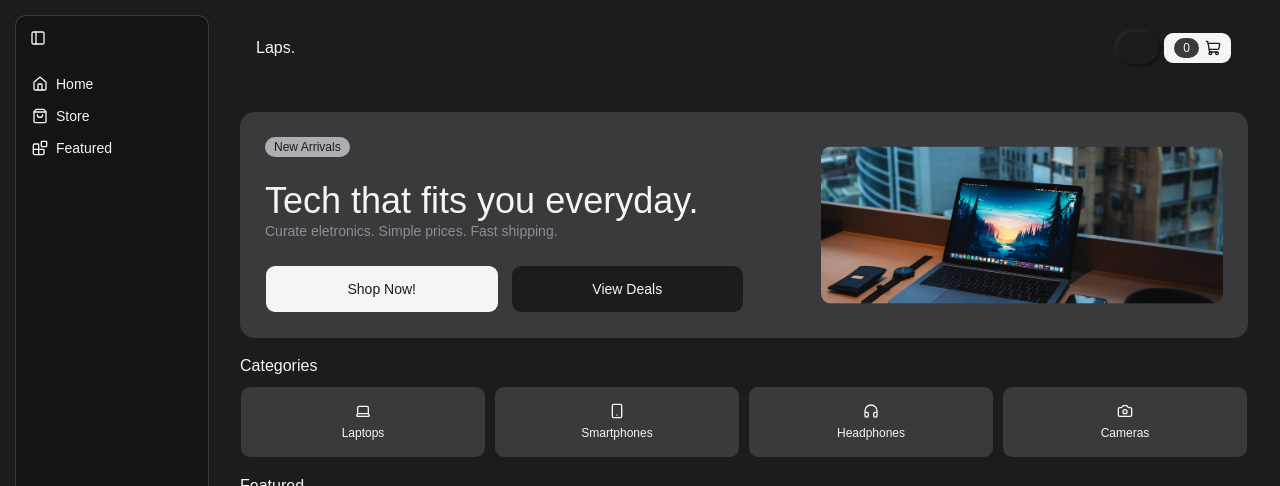
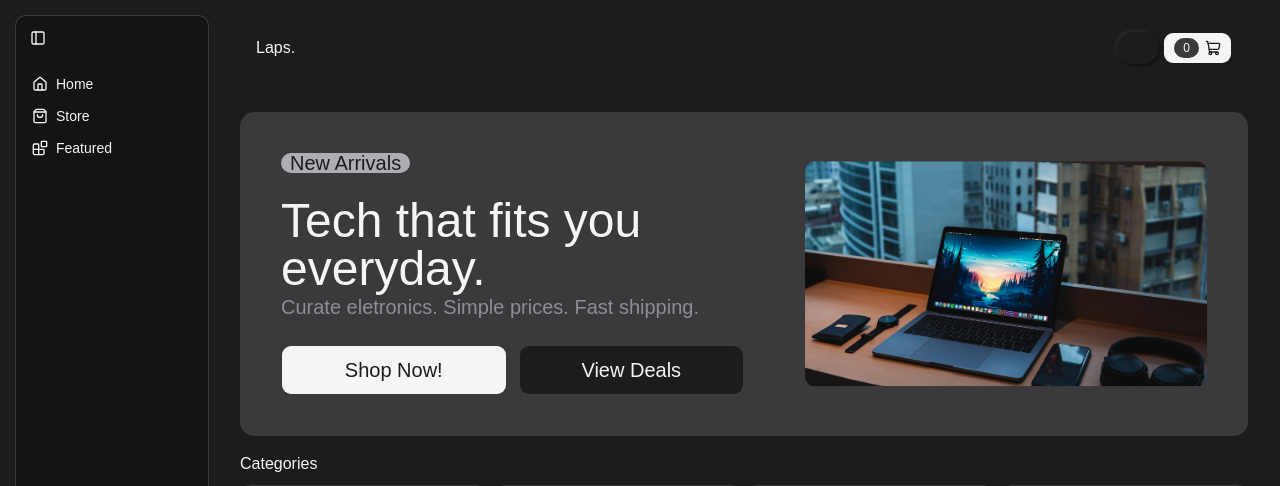
Before and after one commit to eustaquiogalano/shopping-cart-odin, a React (Vite) app: page /home in a window 1280 px wide. Shown: the top 486 px of the page. Built offline with nearby package versions, Linux system fonts and the light colour scheme; no server answers.

Commit message:
refactor: update layout size for 1024px screen and wider

```diff
--- a/src/Pages/Home/Home.jsx
+++ b/src/Pages/Home/Home.jsx
@@ -29,30 +29,36 @@ export default function Home() {
     <main className={styles.homeMain}>
       <div className="max-w-[1920px] mx-auto flex flex-1 flex-col gap-4 overflow-y-auto w-full p-[1rem] pb-[calc(56px_+_2rem)] md:p-[1rem] md:pb-0 ">
         {/* Hero section */}
-        <section className="flex flex-col h-fit p-[1.5rem] gap-[.75rem] lg:gap-[1.5rem] w-full relative border rounded-xl bg-secondary text-secondary-foreground">
-          <Badge className="bg-accent text-accent-foreground">
+        <section className="flex flex-col h-fit p-[1.5rem] lg:p-[2.5rem] gap-[.75rem] lg:gap-[1.5rem] w-full relative border rounded-xl bg-secondary text-secondary-foreground">
+          <Badge className="bg-accent text-accent-foreground text-xl">
             New Arrivals
           </Badge>
-          <div className="w-full h-55 overflow-hidden rounded-lg md:absolute md:right-[1.5rem] md:top-1/2 md:-translate-y-1/2 md:w-[40%] md:h-[70%]">
+          <div className="w-full h-55 overflow-hidden rounded-lg md:absolute md:right-[1.5rem] md:top-1/2 md:-translate-y-1/2 md:w-[40%] md:h-[70%] lg:right-[2.5rem]">
             <img
               src={heroImg}
               alt="Laptop in a modern workspace"
               className="w-full h-full object-cover"
             />
           </div>
-          <div className="md:w-[50%] ">
-            <h2 className="text-2xl lg:text-4xl">
+          <div className="md:w-[50%]">
+            <h2 className="text-2xl lg:text-5xl">
               Tech that fits you everyday.
             </h2>
-            <p className="text-xs lg:text-sm text-muted-foreground">
+            <p className="text-xs lg:text-xl text-muted-foreground">
               Curate eletronics. Simple prices. Fast shipping.
             </p>
           </div>
           <div className="flex justify-between gap-[.75rem] md:w-[50%] ">
-            <Button variant="default" className="flex-1 md:h-[3rem]">
+            <Button
+              variant="default"
+              className="flex-1 lg:text-xl lg:p-[1.5rem]"
+            >
               Shop Now!
             </Button>
-            <Button variant="outline" className="flex-1 md:h-[3rem]">
+            <Button
+              variant="outline"
+              className="flex-1 lg:text-xl lg:p-[1.5rem]"
+            >
               View Deals
             </Button>
           </div>
```
